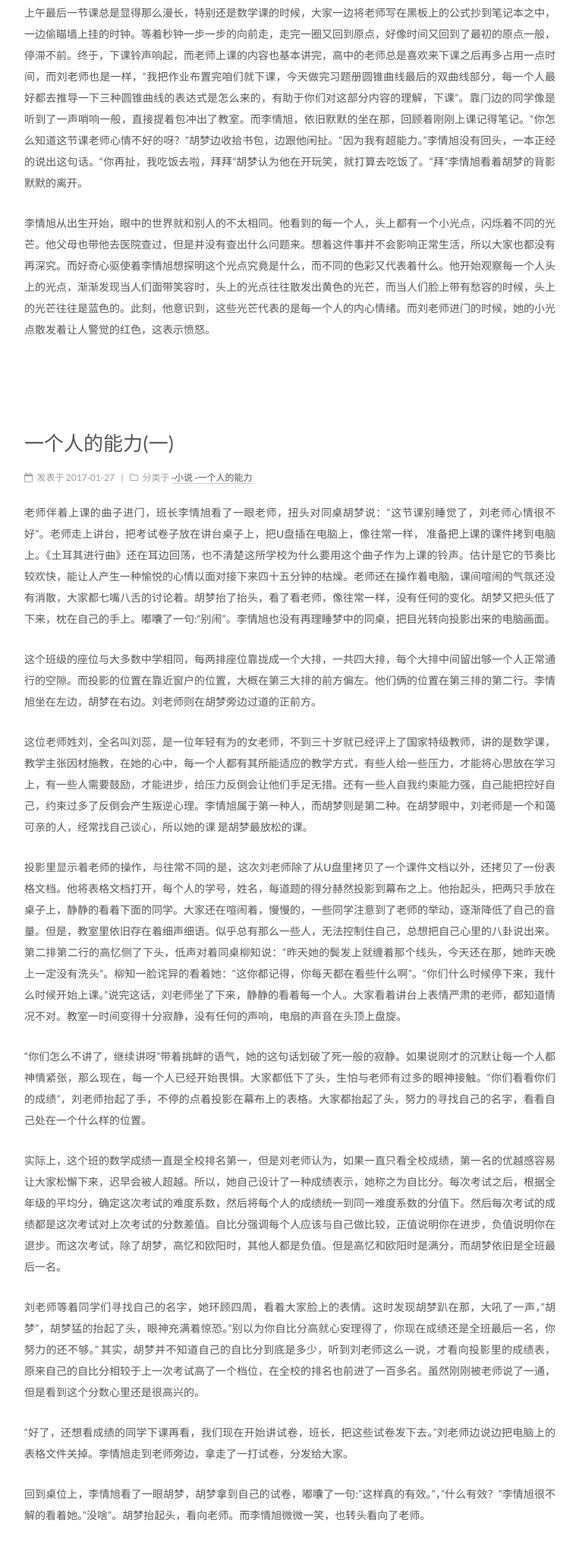
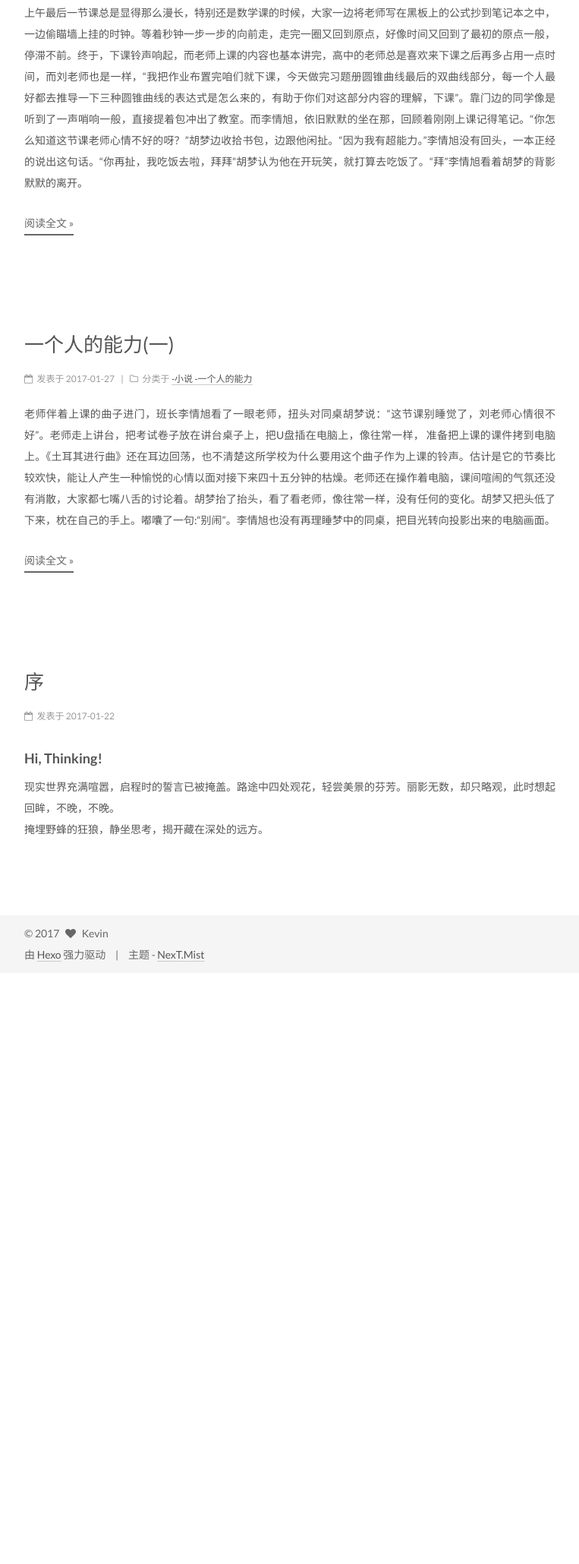
Before and after one commit to Arstead/Arstead.github.io, a plain HTML site: page index.html in a window 1280 px wide. Shown: the part 2361-4420 px from the top of the page at 76% size, without its empty margins (258-1021 px from the left). After the commit the page ends 3642 px from the top, so only its background shows below. Drawn offline with Linux system fonts and the light colour scheme.

Commit message:
Site updated: 2017-01-28 23:39:58

```diff
--- a/index.html
+++ b/index.html
@@ -519,11 +519,14 @@
 
 
 
-
-            <p>上午最后一节课总是显得那么漫长，特别还是数学课的时候，大家一边将老师写在黑板上的公式抄到笔记本之中，一边偷瞄墙上挂的时钟。等着秒钟一步一步的向前走，走完一圈又回到原点，好像时间又回到了最初的原点一般，停滞不前。终于，下课铃声响起，而老师上课的内容也基本讲完，高中的老师总是喜欢来下课之后再多占用一点时间，而刘老师也是一样，“我把作业布置完咱们就下课，今天做完习题册圆锥曲线最后的双曲线部分，每一个人最好都去推导一下三种圆锥曲线的表达式是怎么来的，有助于你们对这部分内容的理解，下课”。靠门边的同学像是听到了一声哨响一般，直接提着包冲出了教室。而李情旭，依旧默默的坐在那，回顾着刚刚上课记得笔记。“你怎么知道这节课老师心情不好的呀？”胡梦边收拾书包，边跟他闲扯。“因为我有超能力。”李情旭没有回头，一本正经的说出这句话。“你再扯，我吃饭去啦，拜拜”胡梦认为他在开玩笑，就打算去吃饭了。“拜”李情旭看着胡梦的背影默默的离开。</p>
-<p>李情旭从出生开始，眼中的世界就和别人的不太相同。他看到的每一个人，头上都有一个小光点，闪烁着不同的光芒。他父母也带他去医院查过，但是并没有查出什么问题来。想着这件事并不会影响正常生活，所以大家也都没有再深究。而好奇心驱使着李情旭想探明这个光点究竟是什么，而不同的色彩又代表着什么。他开始观察每一个人头上的光点，渐渐发现当人们面带笑容时，头上的光点往往散发出黄色的光芒，而当人们脸上带有愁容的时候，头上的光芒往往是蓝色的。此刻，他意识到，这些光芒代表的是每一个人的内心情绪。而刘老师进门的时候，她的小光点散发着让人警觉的红色，这表示愤怒。</p>
-
-
+          <p>上午最后一节课总是显得那么漫长，特别还是数学课的时候，大家一边将老师写在黑板上的公式抄到笔记本之中，一边偷瞄墙上挂的时钟。等着秒钟一步一步的向前走，走完一圈又回到原点，好像时间又回到了最初的原点一般，停滞不前。终于，下课铃声响起，而老师上课的内容也基本讲完，高中的老师总是喜欢来下课之后再多占用一点时间，而刘老师也是一样，“我把作业布置完咱们就下课，今天做完习题册圆锥曲线最后的双曲线部分，每一个人最好都去推导一下三种圆锥曲线的表达式是怎么来的，有助于你们对这部分内容的理解，下课”。靠门边的同学像是听到了一声哨响一般，直接提着包冲出了教室。而李情旭，依旧默默的坐在那，回顾着刚刚上课记得笔记。“你怎么知道这节课老师心情不好的呀？”胡梦边收拾书包，边跟他闲扯。“因为我有超能力。”李情旭没有回头，一本正经的说出这句话。“你再扯，我吃饭去啦，拜拜”胡梦认为他在开玩笑，就打算去吃饭了。“拜”李情旭看着胡梦的背影默默的离开。</p>
+          <!--noindex-->
+          <div class="post-button text-center">
+            <a class="btn" href="/2017/01/27/小说/一个人的能力/(二)/#more" rel="contents">
+              阅读全文 &raquo;
+            </a>
+          </div>
+          <!--/noindex-->
 
 
     </div>
@@ -661,18 +664,14 @@
 
 
 
-
-            <p>老师伴着上课的曲子进门，班长李情旭看了一眼老师，扭头对同桌胡梦说：“这节课别睡觉了，刘老师心情很不好”。老师走上讲台，把考试卷子放在讲台桌子上，把U盘插在电脑上，像往常一样， 准备把上课的课件拷到电脑上。《土耳其进行曲》还在耳边回荡，也不清楚这所学校为什么要用这个曲子作为上课的铃声。估计是它的节奏比较欢快，能让人产生一种愉悦的心情以面对接下来四十五分钟的枯燥。老师还在操作着电脑，课间喧闹的气氛还没有消散，大家都七嘴八舌的讨论着。胡梦抬了抬头，看了看老师，像往常一样，没有任何的变化。胡梦又把头低了下来，枕在自己的手上。嘟囔了一句:“别闹”。李情旭也没有再理睡梦中的同桌，把目光转向投影出来的电脑画面。</p>
-<p>这个班级的座位与大多数中学相同，每两排座位靠拢成一个大排，一共四大排，每个大排中间留出够一个人正常通行的空隙。而投影的位置在靠近窗户的位置，大概在第三大排的前方偏左。他们俩的位置在第三排的第二行。李情旭坐在左边，胡梦在右边。刘老师则在胡梦旁边过道的正前方。</p>
-<p>这位老师姓刘，全名叫刘蕊，是一位年轻有为的女老师，不到三十岁就已经评上了国家特级教师，讲的是数学课，教学主张因材施教，在她的心中，每一个人都有其所能适应的教学方式，有些人给一些压力，才能将心思放在学习上，有一些人需要鼓励，才能进步，给压力反倒会让他们手足无措。还有一些人自我约束能力强，自己能把控好自己，约束过多了反倒会产生叛逆心理。李情旭属于第一种人，而胡梦则是第二种。在胡梦眼中，刘老师是一个和蔼可亲的人，经常找自己谈心，所以她的课 是胡梦最放松的课。</p>
-<p>投影里显示着老师的操作，与往常不同的是，这次刘老师除了从U盘里拷贝了一个课件文档以外，还拷贝了一份表格文档。他将表格文档打开，每个人的学号，姓名，每道题的得分赫然投影到幕布之上。他抬起头，把两只手放在桌子上，静静的看着下面的同学。大家还在喧闹着，慢慢的，一些同学注意到了老师的举动，逐渐降低了自己的音量。但是，教室里依旧存在着细声细语。似乎总有那么一些人，无法控制住自己，总想把自己心里的八卦说出来。第二排第二行的高忆侧了下头，低声对着同桌柳知说：“昨天她的鬓发上就缠着那个线头，今天还在那，她昨天晚上一定没有洗头”。柳知一脸诧异的看着她：“这你都记得，你每天都在看些什么啊”。“你们什么时候停下来，我什么时候开始上课。”说完这话，刘老师坐了下来，静静的看着每一个人。大家看着讲台上表情严肃的老师，都知道情况不对。教室一时间变得十分寂静，没有任何的声响，电扇的声音在头顶上盘旋。</p>
-<p>“你们怎么不讲了，继续讲呀”带着挑衅的语气，她的这句话划破了死一般的寂静。如果说刚才的沉默让每一个人都神情紧张，那么现在，每一个人已经开始畏惧。大家都低下了头，生怕与老师有过多的眼神接触。“你们看看你们的成绩”，刘老师抬起了手，不停的点着投影在幕布上的表格。大家都抬起了头，努力的寻找自己的名字，看看自己处在一个什么样的位置。</p>
-<p>实际上，这个班的数学成绩一直是全校排名第一，但是刘老师认为，如果一直只看全校成绩，第一名的优越感容易让大家松懈下来，迟早会被人超越。所以，她自己设计了一种成绩表示，她称之为自比分。每次考试之后，根据全年级的平均分，确定这次考试的难度系数，然后将每个人的成绩统一到同一难度系数的分值下。然后每次考试的成绩都是这次考试对上次考试的分数差值。自比分强调每个人应该与自己做比较，正值说明你在进步，负值说明你在退步。而这次考试，除了胡梦，高忆和欧阳时，其他人都是负值。但是高忆和欧阳时是满分，而胡梦依旧是全班最后一名。</p>
-<p>刘老师等着同学们寻找自己的名字，她环顾四周，看着大家脸上的表情。这时发现胡梦趴在那，大吼了一声，”胡梦”，胡梦猛的抬起了头，眼神充满着惊恐。”别以为你自比分高就心安理得了，你现在成绩还是全班最后一名，你努力的还不够。” 其实，胡梦并不知道自己的自比分到底是多少，听到刘老师这么一说，才看向投影里的成绩表，原来自己的自比分相较于上一次考试高了一个档位，在全校的排名也前进了一百多名。虽然刚刚被老师说了一通，但是看到这个分数心里还是很高兴的。</p>
-<p>“好了，还想看成绩的同学下课再看，我们现在开始讲试卷，班长，把这些试卷发下去。”刘老师边说边把电脑上的表格文件关掉。李情旭走到老师旁边，拿走了一打试卷，分发给大家。</p>
-<p>回到桌位上，李情旭看了一眼胡梦，胡梦拿到自己的试卷，嘟囔了一句:”这样真的有效。”，”什么有效？”李情旭很不解的看着她。”没啥”。胡梦抬起头，看向老师。而李情旭微微一笑，也转头看向了老师。</p>
-
-
+          <p>老师伴着上课的曲子进门，班长李情旭看了一眼老师，扭头对同桌胡梦说：“这节课别睡觉了，刘老师心情很不好”。老师走上讲台，把考试卷子放在讲台桌子上，把U盘插在电脑上，像往常一样， 准备把上课的课件拷到电脑上。《土耳其进行曲》还在耳边回荡，也不清楚这所学校为什么要用这个曲子作为上课的铃声。估计是它的节奏比较欢快，能让人产生一种愉悦的心情以面对接下来四十五分钟的枯燥。老师还在操作着电脑，课间喧闹的气氛还没有消散，大家都七嘴八舌的讨论着。胡梦抬了抬头，看了看老师，像往常一样，没有任何的变化。胡梦又把头低了下来，枕在自己的手上。嘟囔了一句:“别闹”。李情旭也没有再理睡梦中的同桌，把目光转向投影出来的电脑画面。</p>
+          <!--noindex-->
+          <div class="post-button text-center">
+            <a class="btn" href="/2017/01/27/小说/一个人的能力/(一)/#more" rel="contents">
+              阅读全文 &raquo;
+            </a>
+          </div>
+          <!--/noindex-->
 
 
     </div>
```
Also changed, not shown: 2017/01/27/小说/一个人的能力/(一)/index.html (+2 -1 lines), 2017/01/27/小说/一个人的能力/(二)/index.html (+2 -1 lines), atom.xml (+6 -4 lines), sitemap.xml (+14 -14 lines).
